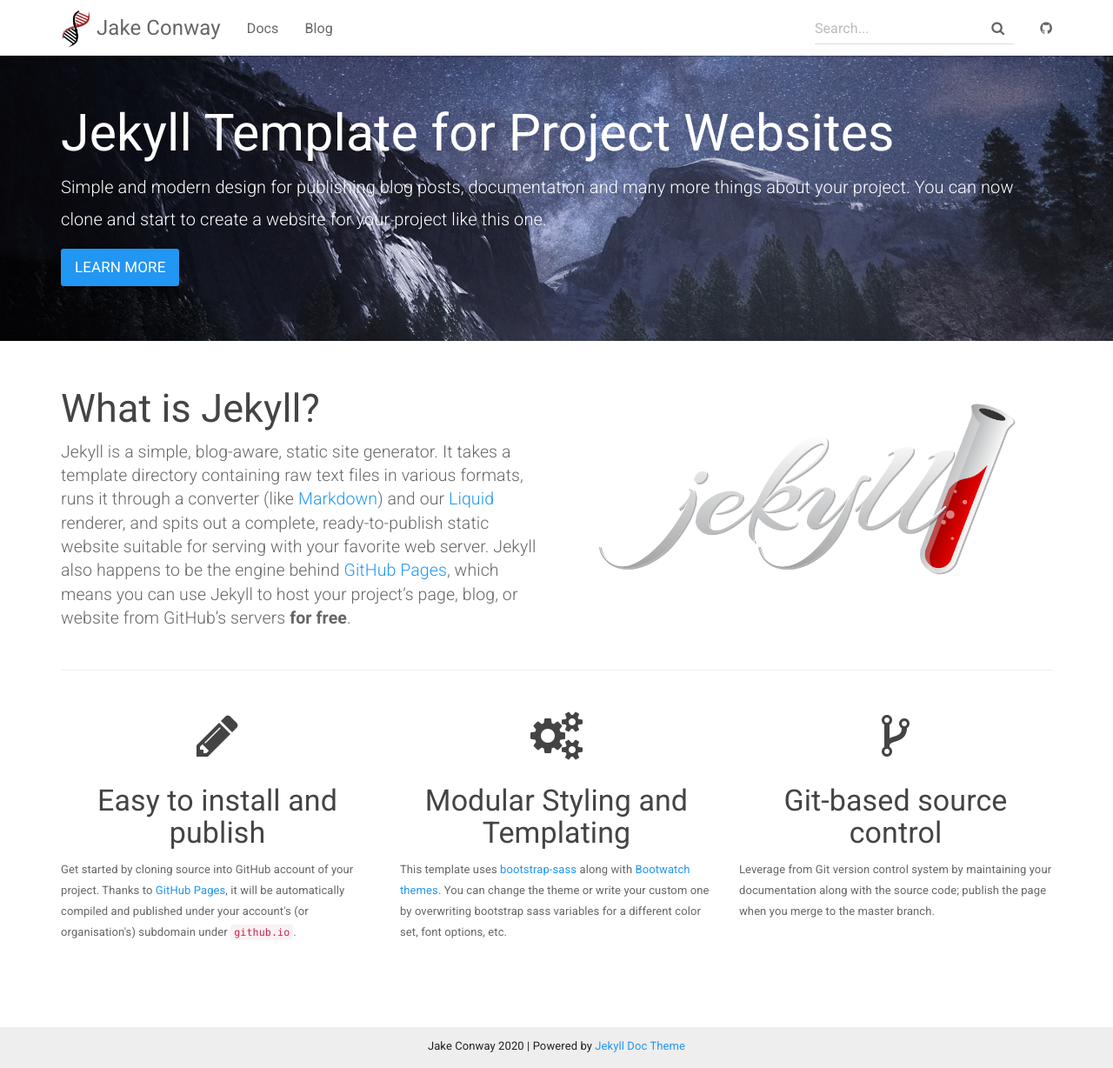
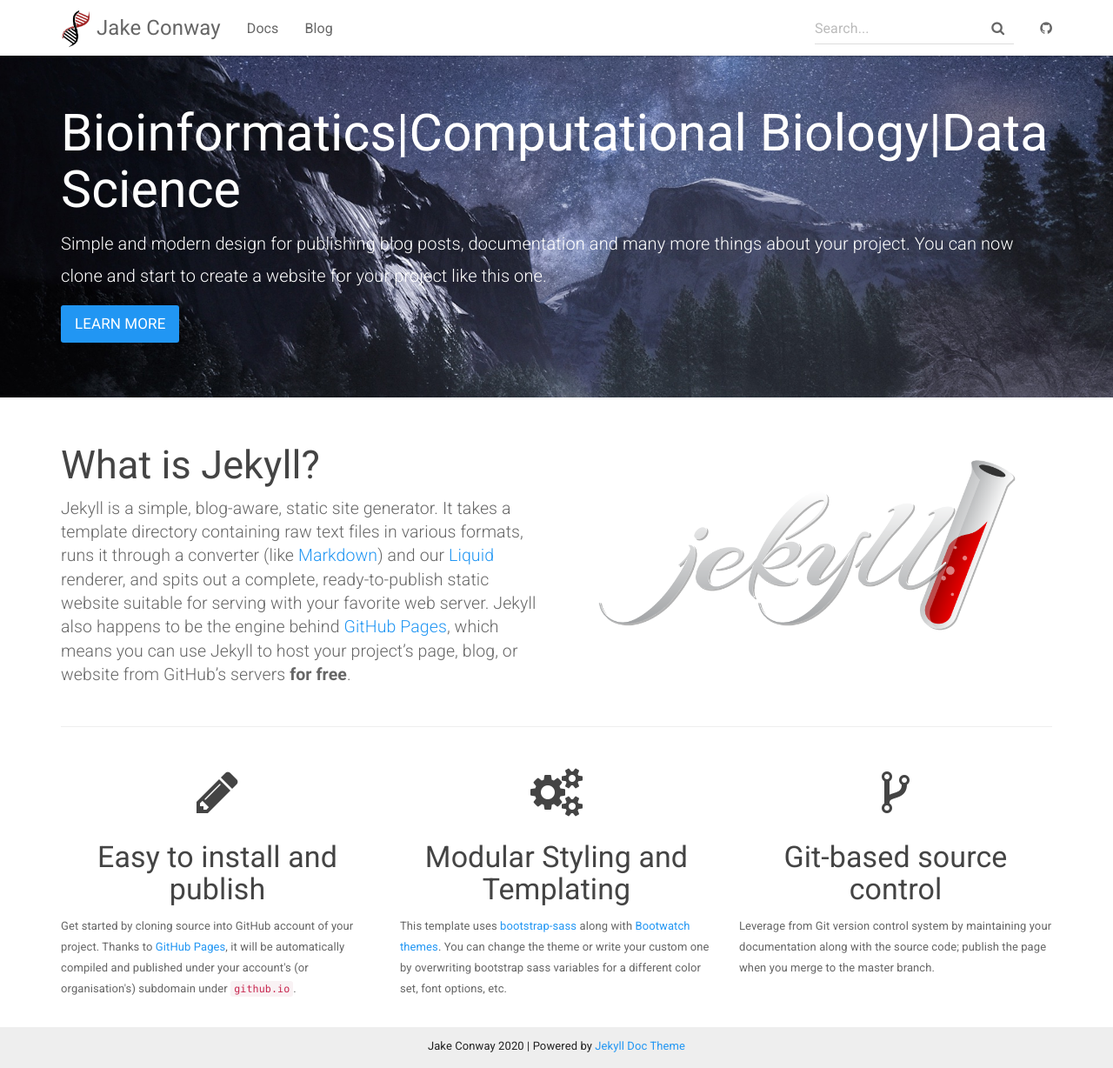
Before and after one commit to JakeConway/JakeConway.github.io, a Jekyll site: the page built from index.html, in a window 1280 px wide and 1228 px high. Shown: the whole window at 87% size. Built offline with Jekyll 4.4.1, drawn with Linux system fonts in a browser that asks for light colours.

Commit message:
add title

```diff
--- a/index.html
+++ b/index.html
@@ -4,7 +4,7 @@
 
 <div class="header-container jumbotron">
     <div class="container">
-        <h1>Jekyll Template for Project Websites</h1>
+        <h1>Bioinformatics|Computational Biology|Data Science</h1>
         <p>Simple and modern design for publishing blog posts, documentation and many more things about your project.
           You can now clone and start to create a website for your project like this one.</p>
         <p><a class="btn btn-primary btn-lg" href="{{ "/docs/home/" | relative_url }}" role="button">Learn more</a></p>
```
